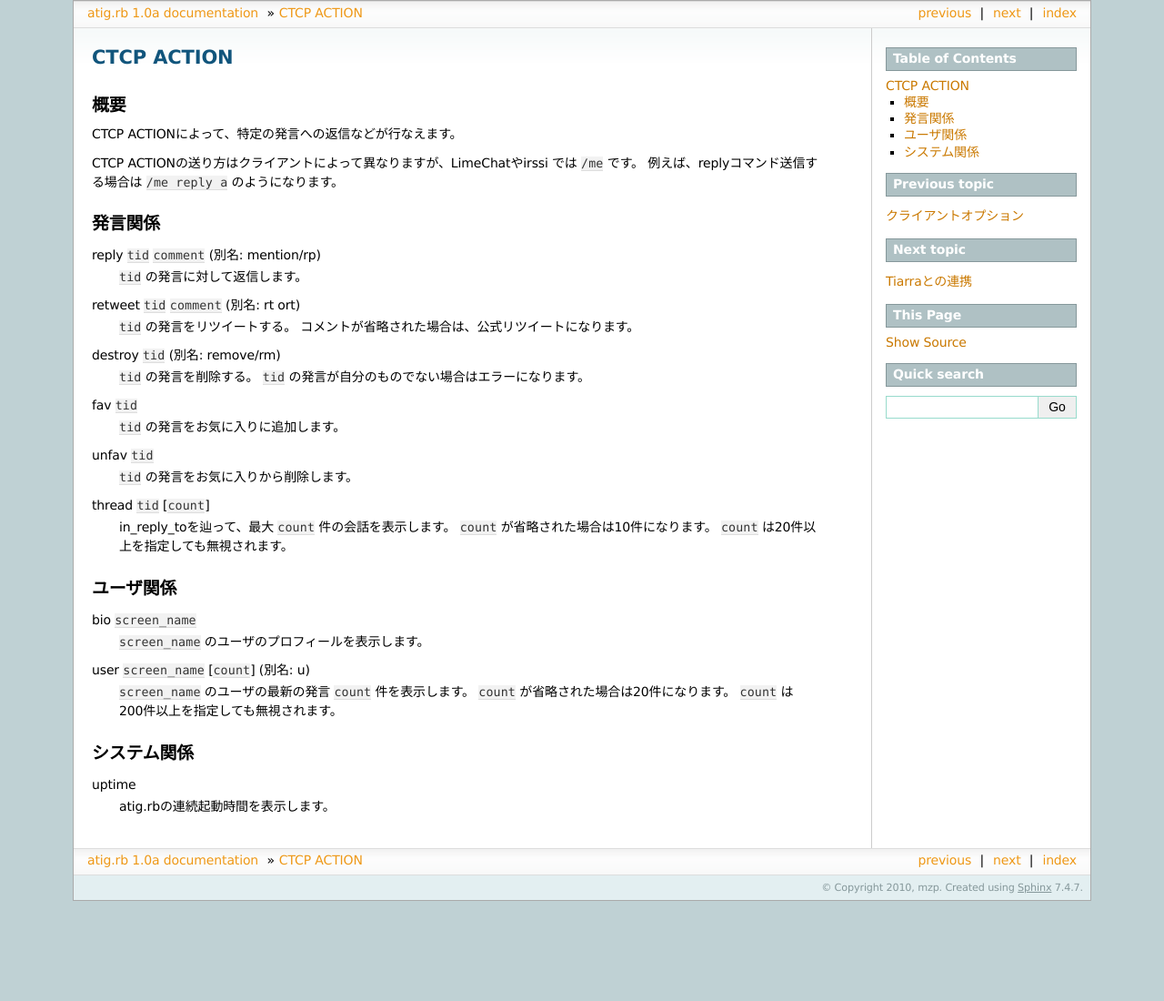
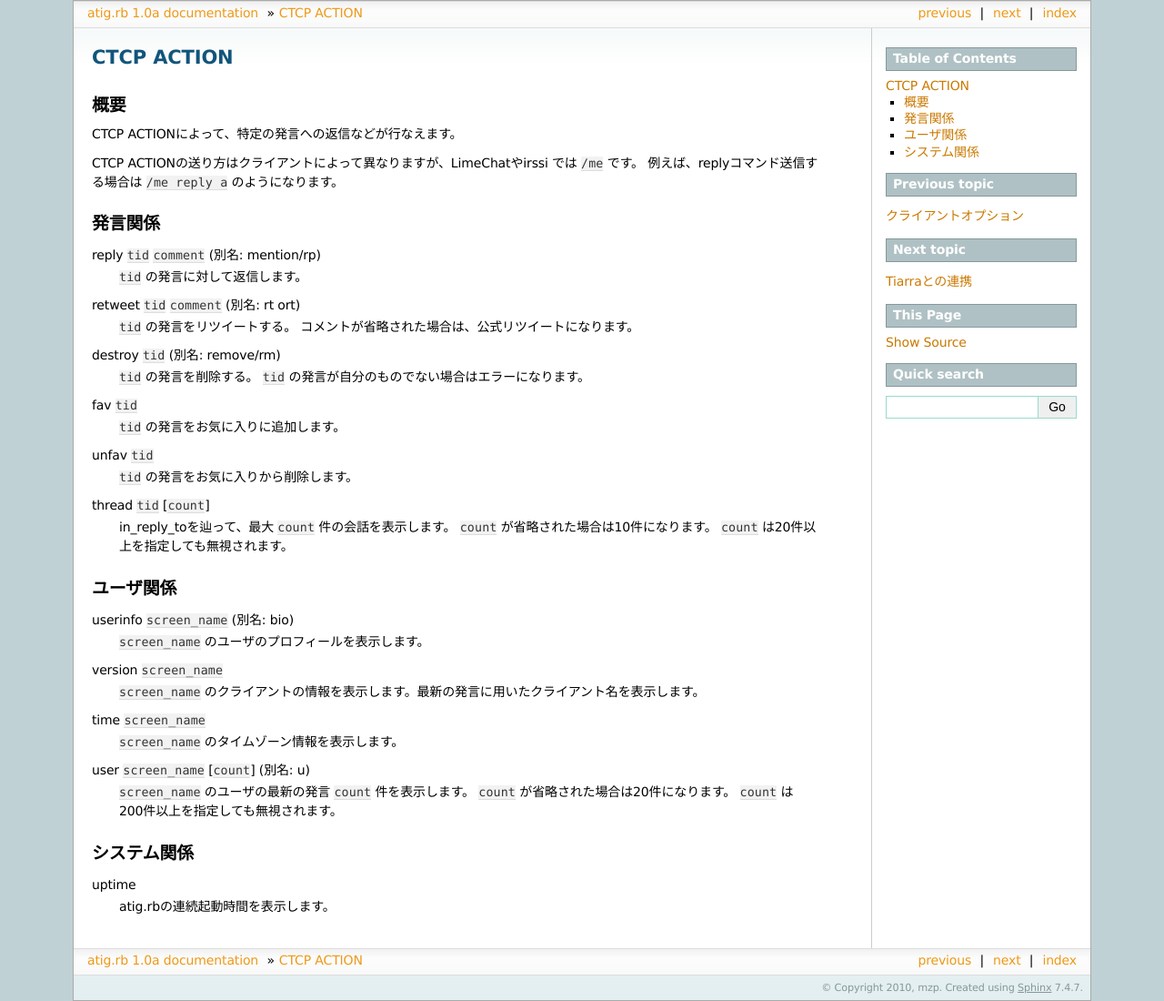
Before and after one commit to atig/atig, a Sphinx documentation site: the page built from docs/commands.rst, in a window 1280 px wide. Shown: the whole page at 91% size. Built offline with Sphinx 7.4.7, drawn with Linux system fonts in a browser that asks for light colours; before the commit the page ends 990 px from its top, so only the background shows below that.

Commit message:
/me (userinfo|version|time)の説明を追加

```diff
--- a/docs/commands.rst
+++ b/docs/commands.rst
@@ -28,8 +28,12 @@ thread ``tid`` [``count``]
 
 ユーザ関係
 ------------------------------
-bio ``screen_name``
+userinfo ``screen_name`` (別名: bio)
   ``screen_name`` のユーザのプロフィールを表示します。
+version ``screen_name``
+  ``screen_name`` のクライアントの情報を表示します。最新の発言に用いたクライアント名を表示します。
+time ``screen_name``
+  ``screen_name`` のタイムゾーン情報を表示します。
 user ``screen_name`` [``count``] (別名: u)
   ``screen_name`` のユーザの最新の発言 ``count`` 件を表示します。
   ``count`` が省略された場合は20件になります。 ``count`` は
```
